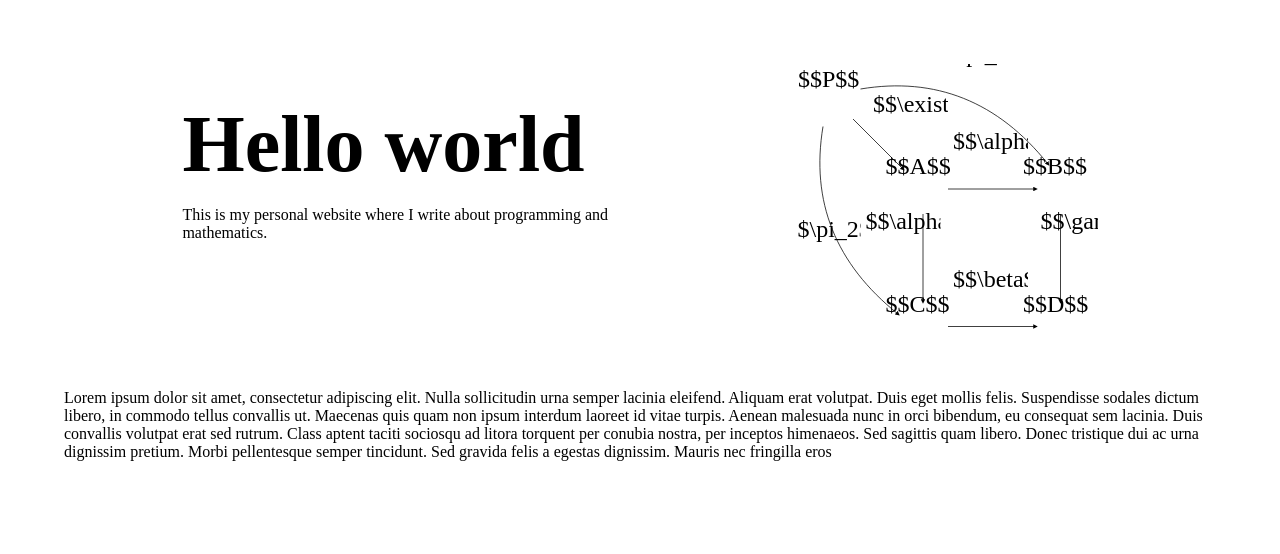
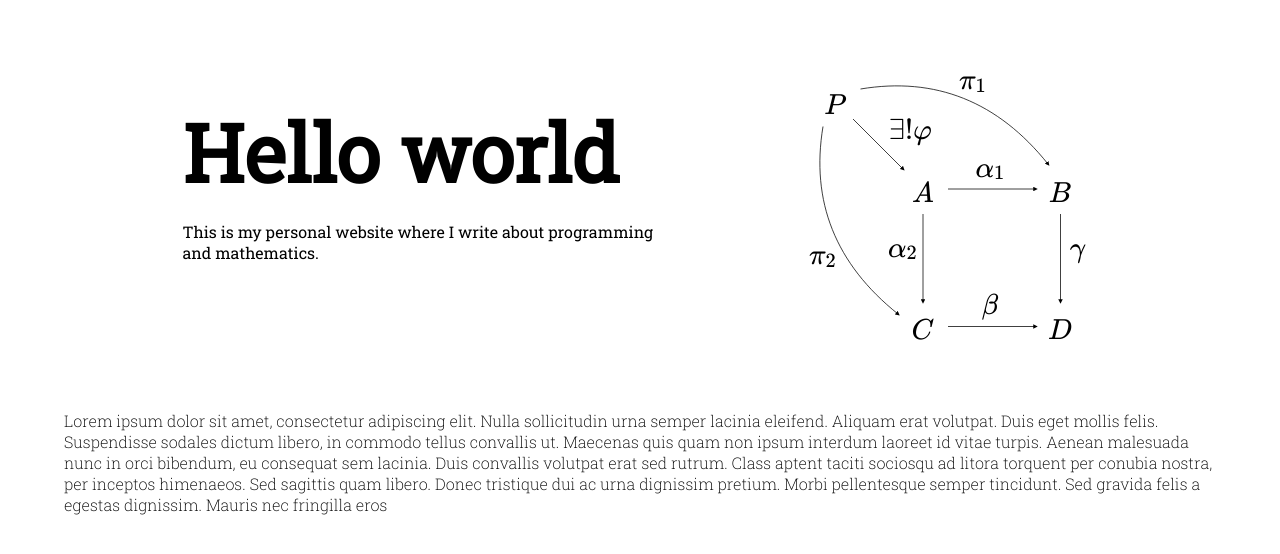
Before and after one commit to Euctemon/Euctemon.github.io, a plain HTML site: page index.html in a window 1280 px wide. Drawn offline with nearby package versions, Linux system fonts and the light colour scheme.

Commit message:
Font import resolved

```diff
--- a/index.html
+++ b/index.html
@@ -1,13 +1,19 @@
 <!DOCTYPE html>
 <html lang="en">
 <head>
-  <meta charset="UTF-8">
-  <link rel="stylesheet" href="styles.css">
-  <link rel="icon" href="favicon.ico">
-  <meta name="viewport" content="width=device-width,initial-scale=1" />
+    <meta charset="UTF-8">
+    <link rel="stylesheet" href="styles.css">
+    <link rel="icon" href="favicon.ico">
+    <meta name="viewport" content="width=device-width,initial-scale=1"/>
+
+    <!-- Katex extension -->
+    <link rel="stylesheet" href="https://cdn.jsdelivr.net/npm/katex@0.16.11/dist/katex.min.css" integrity="sha384-nB0miv6/jRmo5UMMR1wu3Gz6NLsoTkbqJghGIsx//Rlm+ZU03BU6SQNC66uf4l5+" crossorigin="anonymous">
+    <script defer src="https://cdn.jsdelivr.net/npm/katex@0.16.11/dist/katex.min.js" integrity="sha384-7zkQWkzuo3B5mTepMUcHkMB5jZaolc2xDwL6VFqjFALcbeS9Ggm/Yr2r3Dy4lfFg" crossorigin="anonymous"></script>
+    <script defer src="https://cdn.jsdelivr.net/npm/katex@0.16.11/dist/contrib/auto-render.min.js" integrity="sha384-43gviWU0YVjaDtb/GhzOouOXtZMP/7XUzwPTstBeZFe/+rCMvRwr4yROQP43s0Xk" crossorigin="anonymous"
+        onload="renderMathInElement(document.body);"></script>
 
 
-  <title>Home</title>
+    <title>Home</title>
 </head>
 
 <body>
@@ -62,8 +68,6 @@
         </svg>
     </div>
 
-
-
     <p>
     Lorem ipsum dolor sit amet, consectetur adipiscing elit. Nulla sollicitudin urna semper lacinia eleifend. Aliquam erat volutpat. Duis eget mollis felis. Suspendisse sodales dictum libero, in commodo tellus convallis ut. Maecenas quis quam non ipsum interdum laoreet id vitae turpis. Aenean malesuada nunc in orci bibendum, eu consequat sem lacinia. Duis convallis volutpat erat sed rutrum. Class aptent taciti sociosqu ad litora torquent per conubia nostra, per inceptos himenaeos. Sed sagittis quam libero. Donec tristique dui ac urna dignissim pretium. Morbi pellentesque semper tincidunt. Sed gravida felis a egestas dignissim. Mauris nec fringilla eros
     </p>
--- a/styles.css
+++ b/styles.css
@@ -1,12 +1,25 @@
 /* general styling */
+
 @font-face {
-    font-family: roboto-slab;
-    src: url("roboto_slab_var.ttf")
+    font-display: swap;
+    font-family: 'Roboto Slab';
+    font-style: normal;
+    font-weight: 200;
+    src: url('roboto-slab-200.woff2') format('woff2');
+}
+
+@font-face {
+    font-display: swap;
+    font-family: 'Roboto Slab';
+    font-style: normal;
+    font-weight: 400;
+    src: url('roboto-slab-regular.woff2') format('woff2');
 }
 
 
 html {
-    font-family: "Roboto Slab", serif;
+    font-family: "Roboto Slab";
+    font-weight: 200;
 }
 
 body {
@@ -25,6 +38,7 @@ body {
 .welcome-text {
     width: max(500px,40%);
     margin: 3% 0 10%;
+    font-weight: 400;
 }
 
 .welcome-text > h1 {
@@ -37,6 +51,14 @@ body {
     width: 300px;
     font-size:0.6rem;
 }
+
+
+
+
+
+
+
+
 
 
 
```
Also changed, not shown: roboto-slab-200.woff2 (added), roboto-slab-regular.woff2 (added), roboto_slab_var.ttf (deleted). Lines whose indentation alone changed are shown as unchanged.
